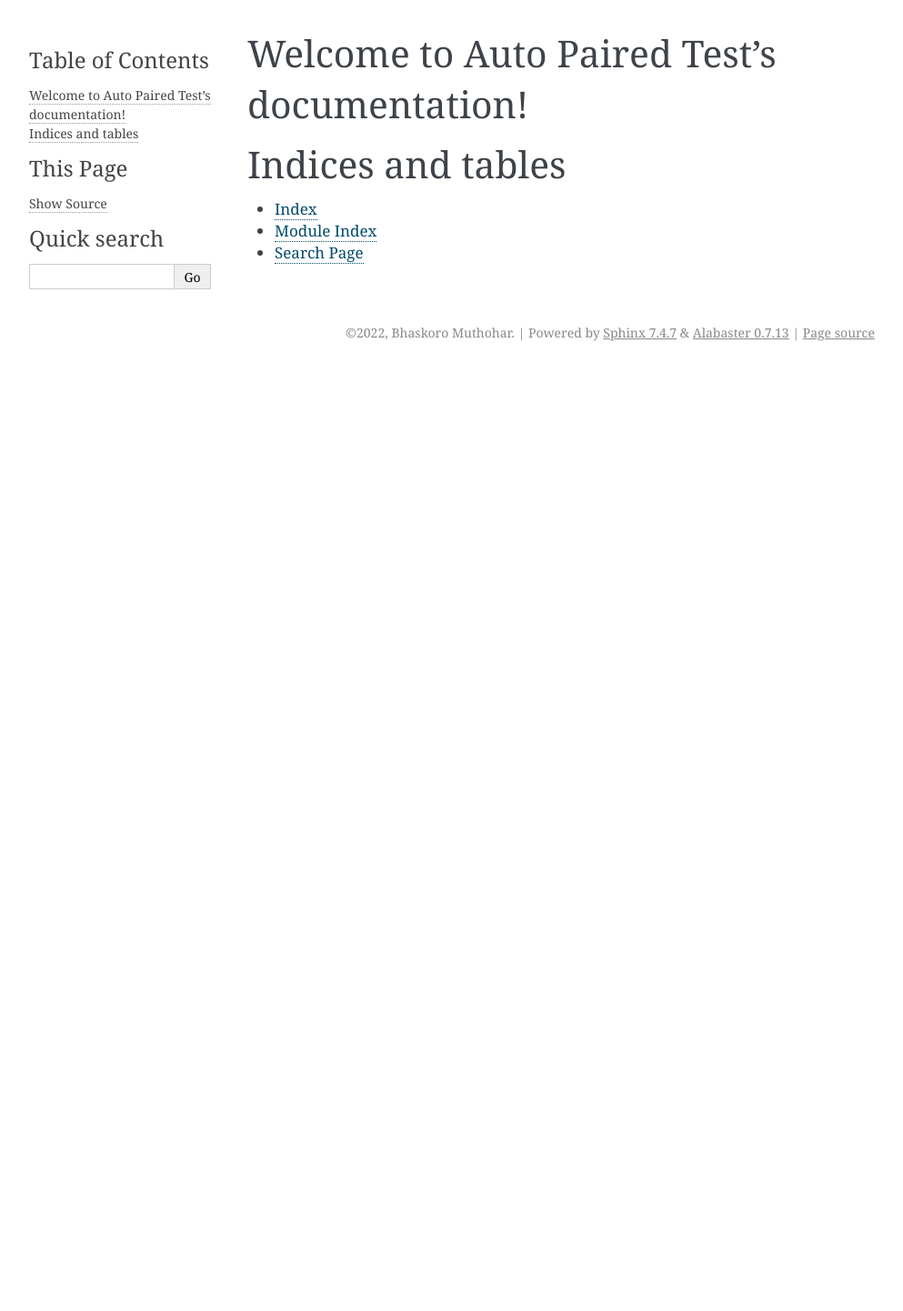
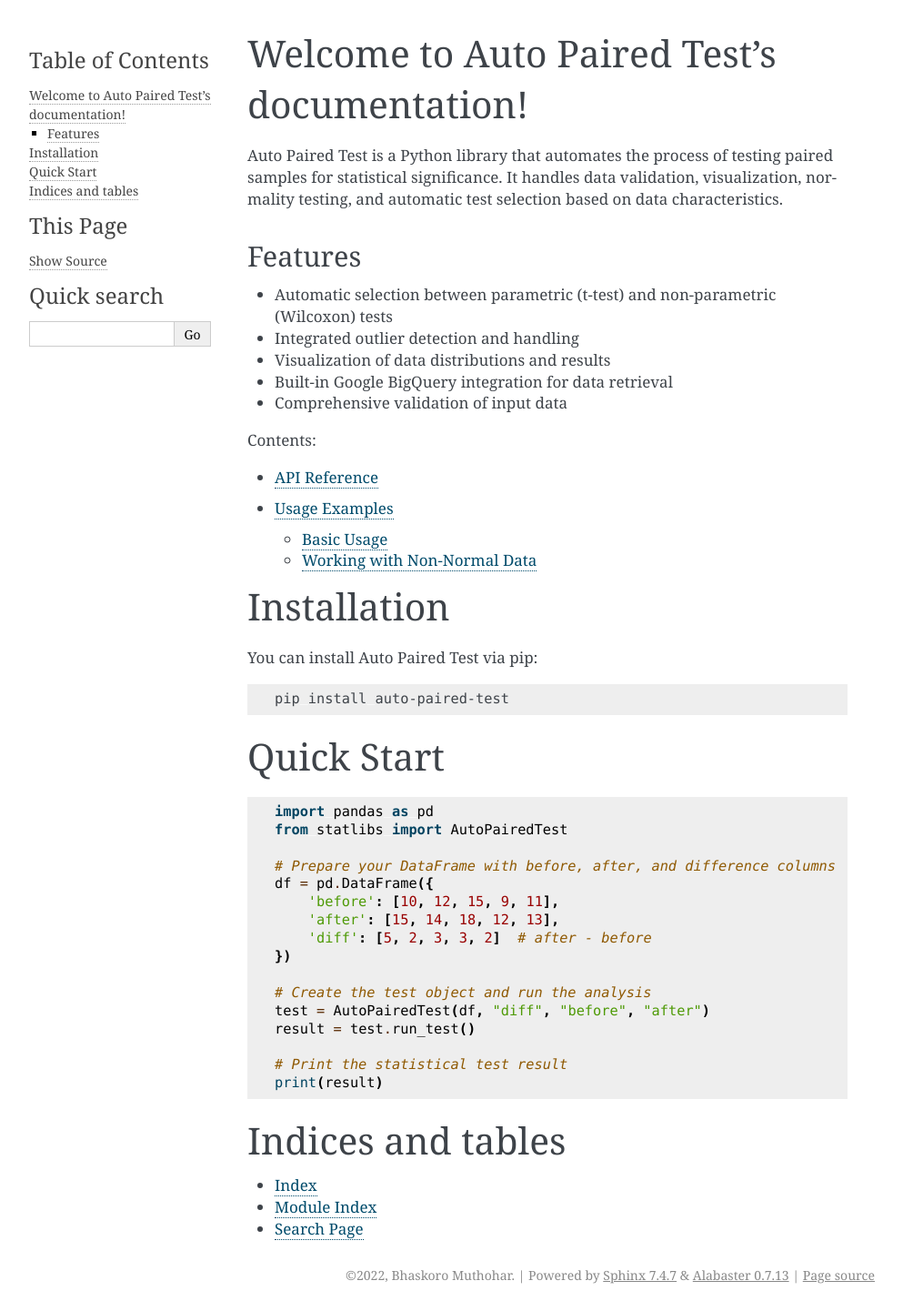
Before and after one commit to bhaskoro-muthohar/auto-paired-ttest, a Sphinx documentation site: the page built from docs/index.rst, in a window 1280 px wide. Shown: the whole page at 91% size, without its empty margins (148-1141 px from the left). Built offline with Sphinx 7.4.7, drawn with Linux system fonts in a browser that asks for light colours; pages that are not in the unit, such as notebooks, are missing from menus; before the commit the page ends 900 px from its top, so only the background shows below that.

Commit message:
docs(root, api, readme): enhance documentation and add outlier stats tests

```diff
--- a/docs/index.rst
+++ b/docs/index.rst
@@ -6,9 +6,55 @@
 Welcome to Auto Paired Test's documentation!
 ============================================
 
+Auto Paired Test is a Python library that automates the process of testing paired samples for statistical significance. It handles data validation, visualization, normality testing, and automatic test selection based on data characteristics.
+
+Features
+--------
+
+* Automatic selection between parametric (t-test) and non-parametric (Wilcoxon) tests
+* Integrated outlier detection and handling
+* Visualization of data distributions and results
+* Built-in Google BigQuery integration for data retrieval
+* Comprehensive validation of input data
+
 .. toctree::
    :maxdepth: 2
    :caption: Contents:
+
+   source/api/index
+
+
+Installation
+===========
+
+You can install Auto Paired Test via pip:
+
+.. code-block:: bash
+
+   pip install auto-paired-test
+
+
+Quick Start
+==========
+
+.. code-block:: python
+
+   import pandas as pd
+   from statlibs import AutoPairedTest
+
+   # Prepare your DataFrame with before, after, and difference columns
+   df = pd.DataFrame({
+       'before': [10, 12, 15, 9, 11],
+       'after': [15, 14, 18, 12, 13],
+       'diff': [5, 2, 3, 3, 2]  # after - before
+   })
+
+   # Create the test object and run the analysis
+   test = AutoPairedTest(df, "diff", "before", "after")
+   result = test.run_test()
+
+   # Print the statistical test result
+   print(result)
 
 
 
--- a/docs/source/api/index.rst
+++ b/docs/source/api/index.rst
@@ -1,5 +1,75 @@
+API Reference
+=============
+
+The main components of Auto Paired Test:
+
 .. toctree::
    :maxdepth: 2
    :caption: Python API:
 
-   source/api/auto_paired_test
+   auto_paired_test
+
+Usage Examples
+=============
+
+Basic Usage
+-----------
+
+.. code-block:: python
+
+   import pandas as pd
+   from statlibs import AutoPairedTest
+
+   # Create sample data
+   df = pd.DataFrame({
+       'before': [10, 12, 15, 9, 11],
+       'after': [15, 14, 18, 12, 13],
+       'diff': [5, 2, 3, 3, 2]  # after - before
+   })
+
+   # Create and run the test
+   test = AutoPairedTest(df, "diff", "before", "after")
+   result = test.run_test()
+
+   # Get outlier statistics
+   outlier_stats = test.get_outlier_stats()
+
+Working with Non-Normal Data
+---------------------------
+
+.. code-block:: python
+
+   import pandas as pd
+   import numpy as np
+   from statlibs import AutoPairedTest
+
+   # Create non-normal data with outliers
+   np.random.seed(42)
+   before = np.random.exponential(scale=10, size=30)
+   after = before + np.random.exponential(scale=2, size=30)
+   before[0] = 100  # Add outlier
+   after[1] = 150   # Add outlier
+   diff = after - before
+
+   df = pd.DataFrame({
+       'before': before,
+       'after': after,
+       'diff': diff
+   })
+
+   # The AutoPairedTest class will automatically:
+   # 1. Detect the non-normal distribution
+   # 2. Handle outliers appropriately
+   # 3. Select the non-parametric test (Wilcoxon)
+   test = AutoPairedTest(df, "diff", "before", "after")
+   result = test.run_test()
+
+   # Check which test was used
+   print(f"Test used: {result['test_used']}")
+
+   # Get outlier information
+   outlier_stats = test.get_outlier_stats()
+   print(f"Outliers removed: {outlier_stats['outliers_removed']}")
+   if outlier_stats['outliers_removed']:
+       print(f"Outlier count: {outlier_stats['outlier_count']}")
+       print(f"Outlier percentage: {outlier_stats['outlier_percentage']:.2f}%")
```
Also changed, not shown: readme.md (+18 -0 lines), 2 other files.
